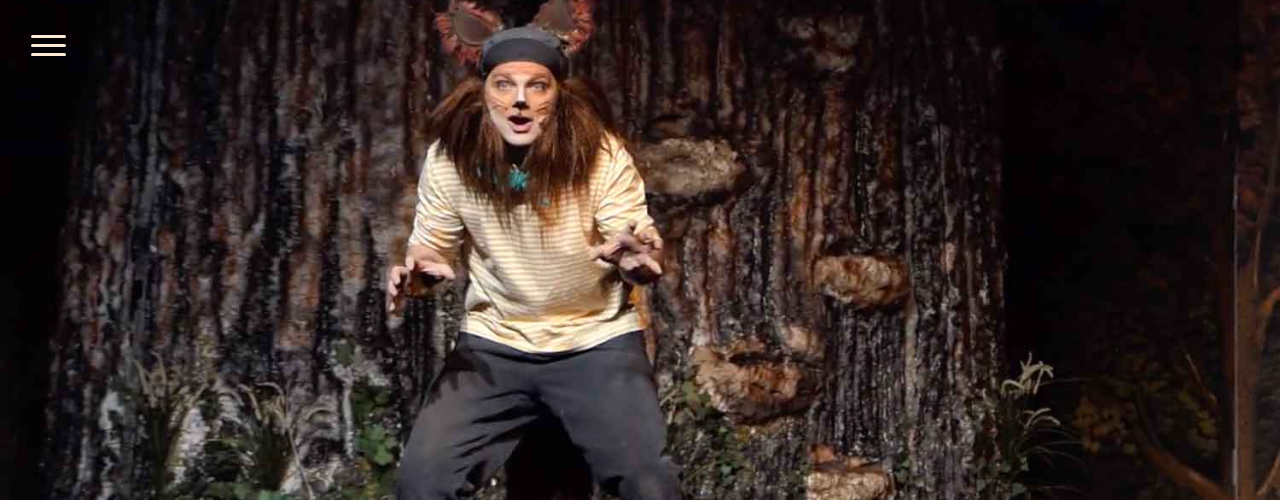
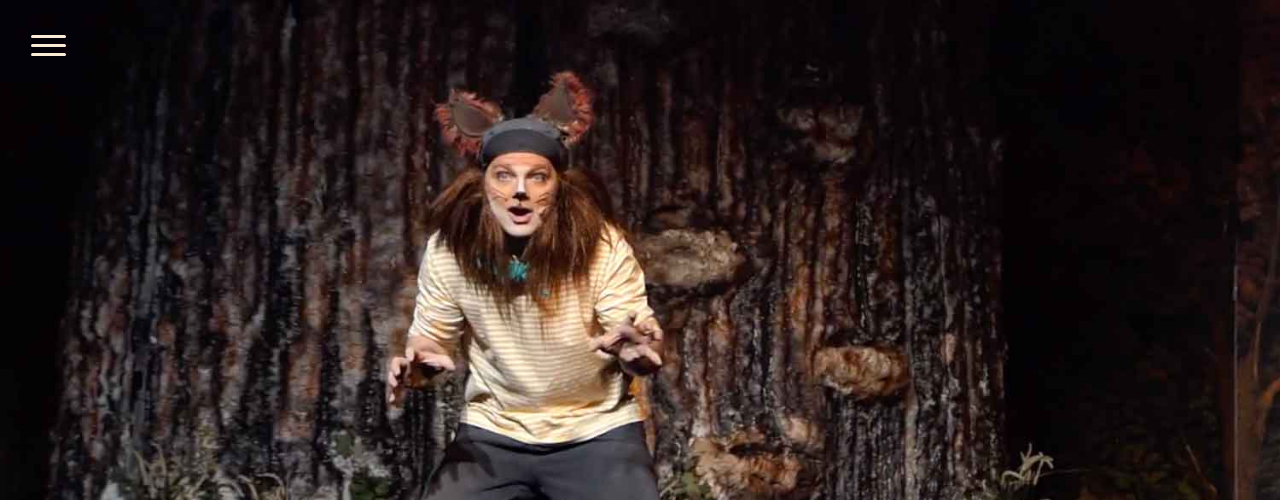
Before and after one commit to soklope/project5, a plain HTML site: page preview.html in a window 1280 px wide. Shown: the top 500 px of the page. Drawn offline with Linux system fonts and the light colour scheme.

Commit message:
Revert "update"
This reverts commit 958eaa2aa365b3698eeaa4b0f5722ee8ffd35e74.

```diff
--- a/preview.html
+++ b/preview.html
@@ -5,6 +5,7 @@
     <meta http-equiv="X-UA-Compatible" content="IE=edge">
     <meta name="viewport" content="width=device-width, initial-scale=1.0">
     <link rel="stylesheet" href="style.css">
+    <link href="https://cdnjs.cloudflare.com/ajax/libs/font-awesome/4.7.0/css/font-awesome.min.css">
     <script src="timer.js" defer></script>
     <script src="slides.js" defer></script>
     <title>H.C. Andersen Festspil</title>
@@ -33,7 +34,7 @@
             </div>
 
             <div class="banner-container">
-                <img id="slide" class="overlay" src="img/pic1.jpg" alt="slideshow"/>
+                <img name="slide" class="overlay"/>
                 <h2>BILLETSALGET STARTER OM</h2>
                 <p id="countdown"></p>
             </div>
--- a/slides.js
+++ b/slides.js
@@ -9,7 +9,7 @@ images[1] = "img/pic2.jpg";
 images[2] = "img/pic3.jpg";
 
 function changeImg(){
-	document.getElementById("slide").src = images[k];
+	document.slide.src = images[k];
 
 	if(k < images.length - 1){
 	  k++;
--- a/style.css
+++ b/style.css
@@ -87,7 +87,6 @@ img {
     max-width: 100%;
     min-width: 100%;
     min-height: 600px;
-    max-height: 600px;
     object-fit: cover;
 }
 
--- a/timer.js
+++ b/timer.js
@@ -37,10 +37,10 @@ let i = 0;
 let images = [];
 let timer = 7000;
 
-images = ["img/pic1.jpg", "img/pic2.jpg", "img/pic3.jpg"];
+images = ["img/pic1.jpg", "img/pic2.jpg", "img/pic3.jpg"]
 
 function changeImg(){
-	document.getElementById("slide").src = images[i];
+	document.slide.src = images[i];
 
 	if(i < images.length - 1){
 	  i++;
```
Also changed, not shown: index.html (+3 -2 lines), timeline.html (+1 -3 lines).
